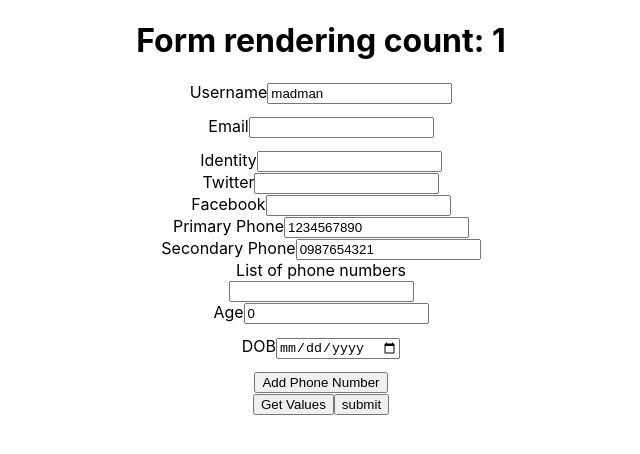
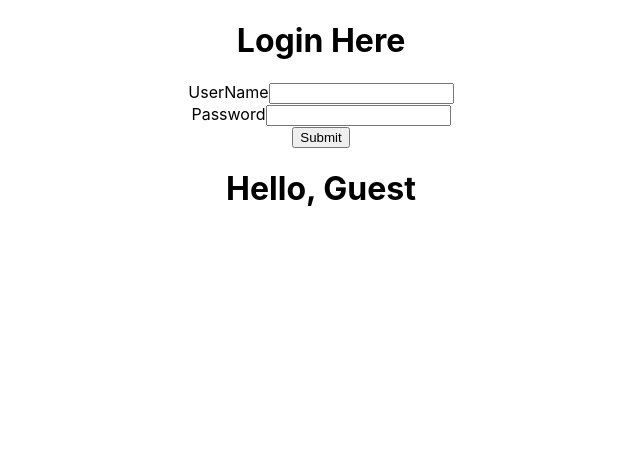
Before and after one commit to Sri2k/React_Practice, a React (Create React App) app in the folder react_ts/: page / in a window 1280 px wide. Shown: the top 454 px of the page, without its empty margins (319-959 px from the left). Built offline with nearby package versions, Linux system fonts and the light colour scheme.

Commit message:
UserContext Demo

```diff
--- a/react_ts/src/App.tsx
+++ b/react_ts/src/App.tsx
@@ -1,10 +1,16 @@
 import "./App.css";
+import { Login } from "./components/Login";
+import UserContextProvider from "./components/UserContextProvider";
+import { UserProfile } from "./components/UserProfile";
 import { YoutubeForm } from "./components/YoutubeForm";
 
 function App() {
   return (
     <div className="App">
-      <YoutubeForm></YoutubeForm>
+      <UserContextProvider>
+        <Login></Login>
+        <UserProfile></UserProfile>
+      </UserContextProvider>
     </div>
   );
 }
--- /dev/null
+++ b/react_ts/src/components/Login.tsx
@@ -0,0 +1,38 @@
+import { useContext, useState } from "react";
+import UserContext from "./UserContext";
+
+export const Login = () => {
+  const { setUser } = useContext(UserContext);
+  const [username, setUsername] = useState("");
+  const [password, setPassword] = useState("");
+
+  const handleSubmit = (e: any) => {
+    e.preventDefault();
+    setUser({ username, password });
+  };
+
+  return (
+    <>
+      <h1>Login Here</h1>
+      <div>
+        <label htmlFor="username">UserName</label>
+        <input
+          id="username"
+          type="text"
+          onChange={(e) => setUsername(e.target.value)}
+        />
+      </div>
+      <div>
+        <label htmlFor="password">Password</label>
+        <input
+          id="password"
+          type="text"
+          onChange={(e) => setPassword(e.target.value)}
+        />
+      </div>
+      <div>
+        <button onClick={handleSubmit}>Submit</button>
+      </div>
+    </>
+  );
+};
--- /dev/null
+++ b/react_ts/src/components/UserContext.tsx
@@ -0,0 +1,13 @@
+import React, { createContext, useState } from "react";
+
+export interface UserContextProps {
+  user: null | { username: string; password: string };
+  setUser: (user: UserContextProps["user"]) => void;
+}
+
+const UserContext = createContext<UserContextProps>({
+  user: null,
+  setUser: () => {},
+});
+
+export default UserContext;
--- /dev/null
+++ b/react_ts/src/components/UserContextProvider.tsx
@@ -0,0 +1,14 @@
+import { useState } from "react";
+import UserContext, { UserContextProps } from "./UserContext";
+
+const UserContextProvider = ({ children }: React.PropsWithChildren) => {
+  const [user, setUser] = useState<UserContextProps["user"]>(null);
+
+  return (
+    <UserContext.Provider value={{ user, setUser }}>
+      {children}
+    </UserContext.Provider>
+  );
+};
+
+export default UserContextProvider;
--- /dev/null
+++ b/react_ts/src/components/UserProfile.tsx
@@ -0,0 +1,13 @@
+import React, { useContext } from "react";
+import UserContext from "./UserContext";
+
+export const UserProfile = () => {
+  const { user } = useContext(UserContext);
+
+  return (
+    <>
+      <h1>Hello, {user?.username || "Guest"}</h1>{" "}
+      {/* Handle potential null user */}
+    </>
+  );
+};
--- /dev/null
+++ b/react_ts/src/components/types.ts
@@ -0,0 +1,4 @@
+export type User = {
+  username: string;
+  password: string;
+};
```
